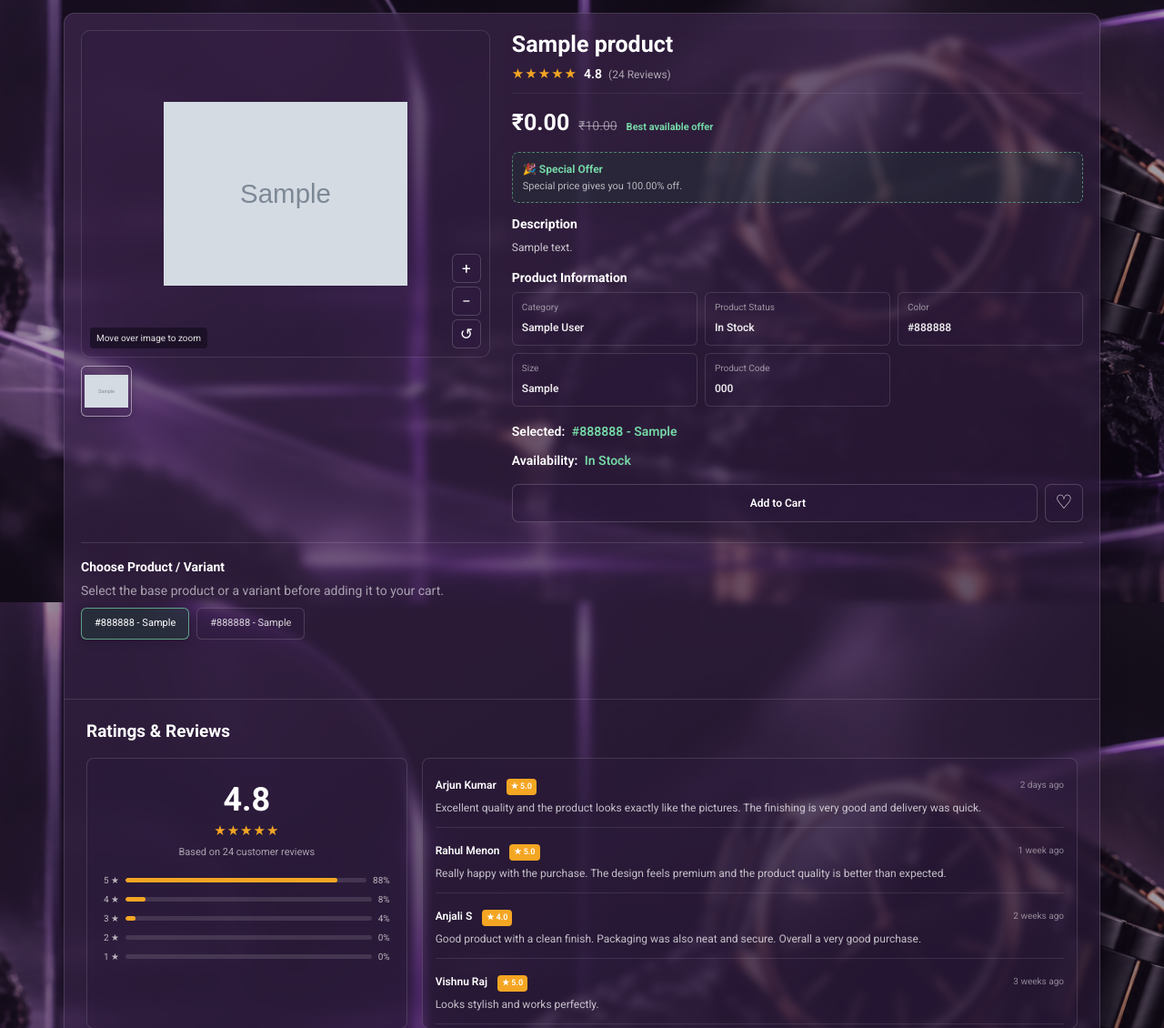
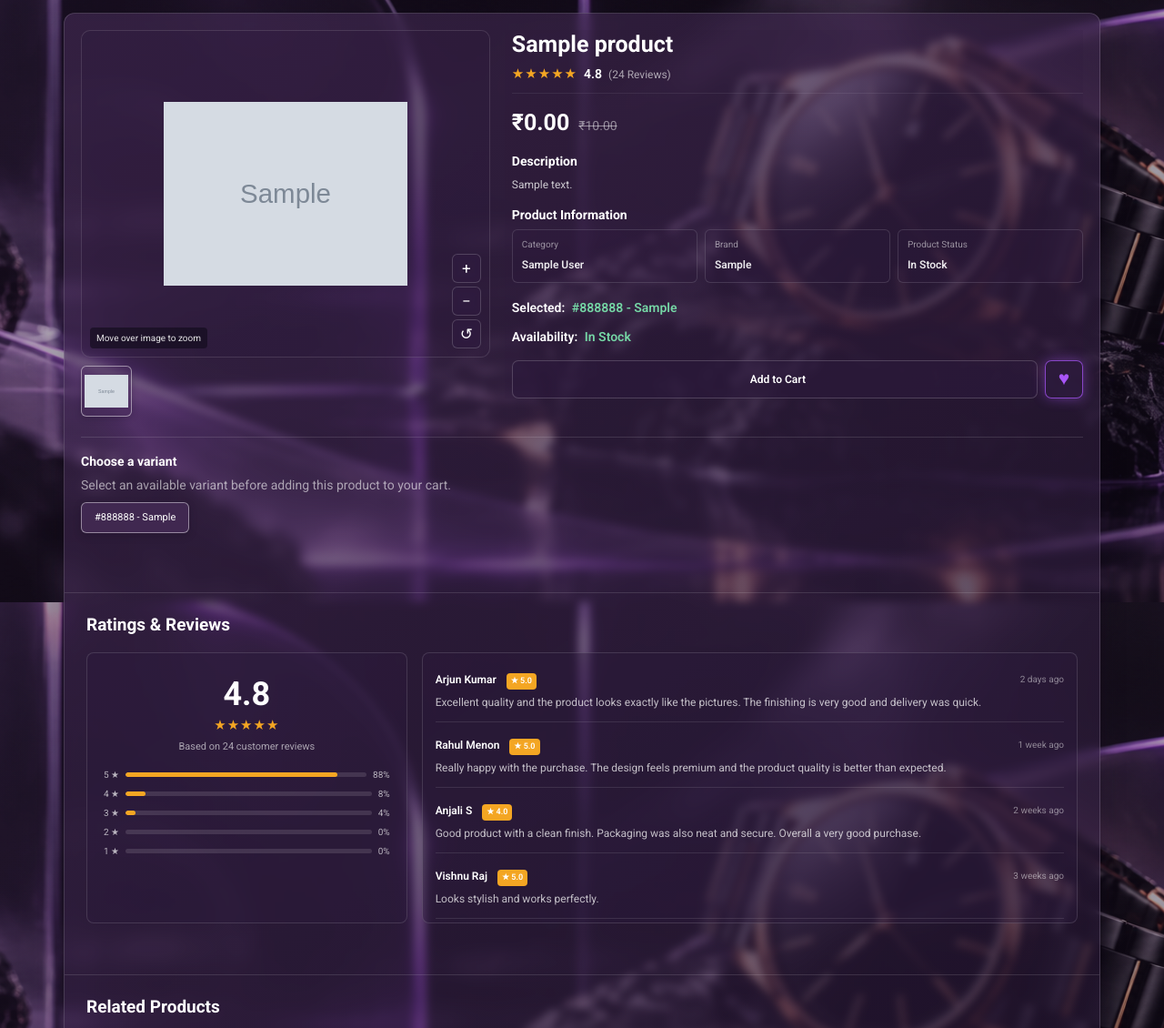
Before and after one commit to MisiriyaYousuf/Vertex-ecommerce, a Django app: a page that uses products/templates/products_details.html in a window 1280 px wide. Shown: the part 138-1268 px from the top of the page at 91% size. Run offline with Django 5.2, Linux system fonts and the light colour scheme; a user stored in the database is signed in; tables that the repository leaves empty hold one stand-in row (values such as "Sample post"); grey boxes marked "Sample" are stand-in pictures; some libraries are stand-ins or nearby versions.

Commit message:
Update product catalog and model

```diff
--- a/products/templates/products_details.html
+++ b/products/templates/products_details.html
@@ -709,11 +709,17 @@
 }
 
 .wishlist-detail-btn:hover {
-    color: #ff8fa0 !important;
-
-    border-color: rgba(255,143,160,.50) !important;
-
-    background: rgba(80,30,45,.45) !important;
+    color: #ffffff !important;
+    border-color: rgba(255,255,255,.35) !important;
+    background: rgba(73,46,91,.82) !important;
+}
+
+.wishlist-detail-btn.is-wishlisted,
+.wishlist-detail-btn.is-wishlisted:hover {
+    color: #a855f7 !important;
+    border-color: rgba(168,85,247,.75) !important;
+    background: rgba(45,27,61,.82) !important;
+    box-shadow: 0 0 14px rgba(168,85,247,.42);
 }
 
 
@@ -1397,11 +1403,11 @@
     id="productImageBox"
 >
 
-{% if product.main_image %}
+{% if product.primary_image %}
 
 <img
     id="mainProductImage"
-    src="{{ product.main_image.image.url }}"
+    src="{{ product.primary_image.image.url }}"
     alt="{{ product.name }}"
     class="product-main-image"
 >
@@ -1462,10 +1468,10 @@
     id="productThumbnails"
 >
 
-{% if product.main_image %}
+{% if product.primary_image %}
 
 <img
-    src="{{ product.main_image.image.url }}"
+    src="{{ product.primary_image.image.url }}"
     alt="{{ product.name }}"
     class="product-thumb active"
     onclick="changeProductImage(this)"
@@ -1475,7 +1481,7 @@
 
 {% for image in product.images.all %}
 
-    {% if not product.main_image or image.id != product.main_image.id %}
+    {% if not product.primary_image or image.id != product.primary_image.id %}
 
         <img
             src="{{ image.image.url }}"
@@ -1539,10 +1545,12 @@
     id="display-product-price"
     class="product-price"
 >
-    {% if product.pricing.has_discount %}
+    {% if product.pricing and product.pricing.has_discount %}
+        ₹{{ product.pricing.unit_price }}
+    {% elif product.pricing %}
         ₹{{ product.pricing.unit_price }}
     {% else %}
-        ₹{{ product.pricing.unit_price }}
+        Unavailable
     {% endif %}
 </span>
 
@@ -1550,11 +1558,11 @@
 <del
     id="display-old-price"
     class="old-price"
-    {% if not product.pricing.has_discount %}
+    {% if not product.pricing or not product.pricing.has_discount %}
         style="display:none;"
     {% endif %}
 >
-    {% if product.pricing.has_discount %}
+    {% if product.pricing and product.pricing.has_discount %}
         ₹{{ product.pricing.original_price }}
     {% endif %}
 </del>
@@ -1563,7 +1571,7 @@
 <span
     id="display-discount-label"
     class="discount-label"
-    {% if not product.pricing.has_discount %}
+    {% if not product.pricing or not product.pricing.has_offer %}
         style="display:none;"
     {% endif %}
 >
@@ -1580,7 +1588,7 @@
 <div
     id="offer-box"
     class="offer-box"
-    {% if not product.pricing.has_discount %}
+    {% if not product.pricing or not product.pricing.has_offer %}
         style="display:none;"
     {% endif %}
 >
@@ -1590,7 +1598,7 @@
 </div>
 
 <div class="offer-text">
-    {{ product.pricing.offer_name }} gives you {{ product.pricing.discount_percentage }}% off.
+    {% if product.pricing and product.pricing.has_offer %}{{ product.pricing.offer_name }} gives you {{ product.pricing.discount_percentage }}% off.{% endif %}
 </div>
 
 </div>
@@ -1650,6 +1658,15 @@
 
 </div>
 
+{% endif %}
+
+{% if product.brand %}
+<div class="col-6 col-md-4">
+<div class="highlight-box">
+<span class="highlight-label">Brand</span>
+<span class="highlight-value">{{ product.brand }}</span>
+</div>
+</div>
 {% endif %}
 
 
@@ -1677,83 +1694,6 @@
 </div>
 
 
-<div
-    id="highlight-color-box"
-    class="col-6 col-md-4"
-    {% if not product.color %}
-        style="display:none;"
-    {% endif %}
->
-
-<div class="highlight-box">
-
-<span class="highlight-label">
-    Color
-</span>
-
-<span
-    id="highlight-color"
-    class="highlight-value"
->
-    {{ product.color }}
-</span>
-
-</div>
-
-</div>
-
-
-<div
-    id="highlight-size-box"
-    class="col-6 col-md-4"
-    {% if not product.size %}
-        style="display:none;"
-    {% endif %}
->
-
-<div class="highlight-box">
-
-<span class="highlight-label">
-    Size
-</span>
-
-<span
-    id="highlight-size"
-    class="highlight-value"
->
-    {{ product.size }}
-</span>
-
-</div>
-
-</div>
-
-
-<div
-    id="highlight-code-box"
-    class="col-6 col-md-4"
-    {% if not product.product_code %}
-        style="display:none;"
-    {% endif %}
->
-
-<div class="highlight-box">
-
-<span class="highlight-label">
-    Product Code
-</span>
-
-<span
-    id="highlight-code"
-    class="highlight-value"
->
-    {{ product.product_code }}
-</span>
-
-</div>
-
-</div>
-
 </div>
 
 </div>
@@ -1794,7 +1734,7 @@
     id="selected-item-label"
     class="stock-success ms-1 small"
 >
-    Base Product
+    Select a variant
 </span>
 
 </div>
@@ -1888,10 +1828,12 @@ Add to Cart
 
 <button
     type="submit"
-    class="wishlist-detail-btn"
-    title="Add to Wishlist"
+    class="wishlist-detail-btn{% if is_wishlisted %} is-wishlisted{% endif %}"
+    title="{% if is_wishlisted %}Remove from Wishlist{% else %}Add to Wishlist{% endif %}"
+    aria-label="{% if is_wishlisted %}Remove from Wishlist{% else %}Add to Wishlist{% endif %}"
+    aria-pressed="{% if is_wishlisted %}true{% else %}false{% endif %}"
 >
-    ♡
+    {% if is_wishlisted %}♥{% else %}♡{% endif %}
 </button>
 
 </form>
@@ -1916,72 +1858,15 @@ Add to Cart
 <div class="variant-section">
 
 <h6 class="section-heading">
-    Choose Product / Variant
+    Choose a variant
 </h6>
 
 <p class="text-muted small mb-2">
-    Select the base product or a variant before adding it to your cart.
+    Select an available variant before adding this product to your cart.
 </p>
 
 
 <div class="variant-buttons">
-
-
-<!-- =====================================================
-     BASE PRODUCT
-     ===================================================== -->
-
-<button
-    type="button"
-    class="variant-button base-product-button"
-    id="base-product-button"
-
-    data-type="base"
-
-    data-variant-id=""
-
-    data-quantity="{{ product.quantity|default:0 }}"
-
-    data-active="{% if product.is_active %}true{% else %}false{% endif %}"
-
-    data-label="{% if product.color and product.size %}{{ product.color|escapejs }} - {{ product.size|escapejs }}{% elif product.color %}{{ product.color|escapejs }}{% elif product.size %}{{ product.size|escapejs }}{% else %}Base Product{% endif %}"
-
-    data-color="{{ product.color|default:''|escapejs }}"
-
-    data-size="{{ product.size|default:''|escapejs }}"
-
-    data-code="{{ product.product_code|default:''|escapejs }}"
-
-    data-price="{{ product.pricing.unit_price }}"
-
-    data-old-price="{% if product.pricing.has_discount %}{{ product.pricing.original_price }}{% endif %}"
-
-    data-discounted="{% if product.pricing.has_discount %}true{% else %}false{% endif %}"
-
-    onclick="showBaseProduct(this)"
-
-    aria-pressed="false"
->
-
-{% if product.color and product.size %}
-
-    {{ product.color }} - {{ product.size }}
-
-{% elif product.color %}
-
-    {{ product.color }}
-
-{% elif product.size %}
-
-    {{ product.size }}
-
-{% else %}
-
-    Base Product
-
-{% endif %}
-
-</button>
 
 
 <!-- =====================================================
@@ -2016,6 +1901,12 @@ Add to Cart
     data-old-price="{% if variant.pricing.has_discount %}{{ variant.pricing.original_price }}{% endif %}"
 
     data-discounted="{% if variant.pricing.has_discount %}true{% else %}false{% endif %}"
+
+    data-has-offer="{% if variant.pricing.has_offer %}true{% else %}false{% endif %}"
+
+    data-offer-name="{{ variant.pricing.offer_name|default:''|escapejs }}"
+
+    data-offer-percentage="{{ variant.pricing.discount_percentage|default:'' }}"
 
     onclick="showVariant(this)"
 
@@ -2311,10 +2202,10 @@ Add to Cart
     class="text-decoration-none"
 >
 
-{% if related_product.main_image %}
+{% if related_product.primary_image %}
 
 <img
-    src="{{ related_product.main_image.image.url }}"
+    src="{{ related_product.primary_image.image.url }}"
     alt="{{ related_product.name }}"
     class="related-image"
 >
@@ -2363,7 +2254,7 @@ Add to Cart
 
 <div class="mb-2">
 
-{% if related_product.pricing.has_discount %}
+{% if related_product.pricing and related_product.pricing.has_discount %}
 
 <span class="related-price">
     ₹{{ related_product.pricing.unit_price }}
@@ -2373,11 +2264,15 @@ Add to Cart
     ₹{{ related_product.pricing.original_price }}
 </del>
 
-{% else %}
+{% elif related_product.pricing %}
 
 <span class="related-price">
     ₹{{ related_product.pricing.unit_price }}
 </span>
+
+{% else %}
+
+    Unavailable
 
 {% endif %}
 
@@ -2544,10 +2439,10 @@ function getBaseGallery() {
 
     const images = [];
 
-    {% if product.main_image %}
+    {% if product.primary_image %}
 
     images.push({
-        src: "{{ product.main_image.image.url }}",
+        src: "{{ product.primary_image.image.url }}",
         alt: "{{ product.name|escapejs }}"
     });
 
@@ -2556,7 +2451,7 @@ function getBaseGallery() {
 
     {% for image in product.images.all %}
 
-    {% if not product.main_image or image.id != product.main_image.id %}
+    {% if not product.primary_image or image.id != product.primary_image.id %}
 
     images.push({
         src: "{{ image.image.url }}",
@@ -2795,6 +2690,9 @@ function updatePrice(button) {
     const discounted =
         button.dataset.discounted === "true";
 
+    const hasOffer =
+        button.dataset.hasOffer === "true";
+
 
     const priceElement =
         getElement(
@@ -2866,7 +2764,7 @@ function updatePrice(button) {
     if (discountLabel) {
 
         discountLabel.style.display =
-            discounted
+            hasOffer
                 ? ""
                 : "none";
 
@@ -2880,9 +2778,16 @@ function updatePrice(button) {
     if (offerBox) {
 
         offerBox.style.display =
-            discounted
+            hasOffer
                 ? ""
                 : "none";
+
+        if (hasOffer) {
+            const offerText = offerBox.querySelector(".offer-text");
+            if (offerText) {
+                offerText.textContent = `${button.dataset.offerName} gives you ${button.dataset.offerPercentage}% off.`;
+            }
+        }
 
     }
 
@@ -4099,22 +4004,57 @@ document.addEventListener(
     "DOMContentLoaded",
     function() {
 
-        const baseButton =
-            getElement(
-                "base-product-button"
-            );
-
-
-        if (baseButton) {
-
-            showBaseProduct(
-                baseButton
-            );
-
+        const firstVariantButton =
+            document.querySelector(".variant-button[data-type='variant']");
+
+        if (firstVariantButton) {
+            showVariant(firstVariantButton);
+        } else {
+            const label = getElement("selected-item-label");
+            const stockText = getElement("selected-stock-text");
+            if (label) label.textContent = "No variants available";
+            if (stockText) stockText.textContent = "Unavailable";
         }
 
     }
 );
 
+</script>
+
+<script>
+document.querySelectorAll(".wishlist-form").forEach((form) => {
+    form.addEventListener("submit", async (event) => {
+        event.preventDefault();
+        const button = form.querySelector(".wishlist-detail-btn");
+        if (!button) return;
+        button.disabled = true;
+        try {
+            const response = await fetch(form.action, {
+                method: "POST",
+                body: new FormData(form),
+                headers: { "X-Requested-With": "XMLHttpRequest" },
+                credentials: "same-origin",
+            });
+            const result = await response.json();
+            if (!response.ok || !result.success) {
+                throw new Error(result.message || "Unable to update your wishlist.");
+            }
+            const wishlisted = result.in_wishlist;
+            button.textContent = wishlisted ? "♥" : "♡";
+            button.classList.toggle("is-wishlisted", wishlisted);
+            button.title = wishlisted ? "Remove from Wishlist" : "Add to Wishlist";
+            button.setAttribute("aria-label", button.title);
+            button.setAttribute("aria-pressed", String(wishlisted));
+        } catch (error) {
+            if (typeof showToast === "function") {
+                showToast(error.message || "Unable to update your wishlist.", "glass");
+            } else {
+                window.alert(error.message || "Unable to update your wishlist.");
+            }
+        } finally {
+            button.disabled = false;
+        }
+    });
+});
 </script>
 {% endblock %}
--- a/products/views.py
+++ b/products/views.py
@@ -2,11 +2,22 @@ from django.contrib.auth.decorators import login_required
 from django.core.paginator import Paginator
 from django.shortcuts import render
 from django.views.decorators.cache import never_cache
-from django.db.models import Exists, OuterRef, Q,Prefetch
+from django.db.models import Exists, OuterRef, Q, Prefetch, Min, Sum, Value, IntegerField, Subquery
+from django.db.models.functions import Coalesce
+from decimal import Decimal, InvalidOperation
 from cart.views import MAX_CART_QUANTITY
+from cart.models import Cart, Wishlist
 from customadmin.models import Category
 from .models import Product, ProductVariant,ProductImage,ProductVariantImage
 from offers.services import add_pricing
+
+
+active_variant_stock = ProductVariant.objects.filter(
+    product_id=OuterRef("pk"), is_active=True
+).values("product_id").annotate(total=Sum("quantity")).values("total")
+active_variant_price = ProductVariant.objects.filter(
+    product_id=OuterRef("pk"), is_active=True
+).values("product_id").annotate(minimum=Min("sale_price")).values("minimum")
 
 
 @never_cache
@@ -27,14 +38,12 @@ def products(request):
             category__is_trashed=False,
         )
         .annotate(
-            has_stock=(
-                Q(quantity__gt=0)
-                | Exists(available_variant)
-            ),
+            has_stock=Exists(available_variant),
+            total_stock=Coalesce(Subquery(active_variant_stock), Value(0), output_field=IntegerField()),
+            minimum_price=Subquery(active_variant_price),
         )
         .select_related(
             "category",
-            "main_image",
         )
         .prefetch_related(
             "images",
@@ -53,13 +62,15 @@ def products(request):
             |
             Q(description__icontains=search_query)
             |
-            Q(product_code__icontains=search_query)
+            Q(variants__color__icontains=search_query)
             |
-            Q(color__icontains=search_query)
+            Q(variants__size__icontains=search_query)
             |
-            Q(size__icontains=search_query)
+            Q(variants__product_code__icontains=search_query)
             |
             Q(category__name__icontains=search_query)
+            |
+            Q(brand__icontains=search_query)
         )
 
     categories = (
@@ -69,16 +80,29 @@ def products(request):
         )
         .order_by("name")
     )
-    selected_category = request.GET.get(
-        "category",
-        "",
-    ).strip()
+    selected_category = request.GET.get("category", "").strip()
+    selected_category_name = request.GET.get("category_name", "").strip()
 
-    if selected_category:
+    if selected_category_name:
+        category = categories.filter(name__iexact=selected_category_name).first()
+        if category:
+            selected_category = str(category.id)
+            product_list = product_list.filter(category_id=category.id)
+        else:
+            product_list = product_list.none()
+    elif selected_category:
+        product_list = product_list.filter(category_id=selected_category)
 
-        product_list = product_list.filter(
-            category_id=selected_category,
-        )
+    brands = list(
+        Product.objects.filter(
+            is_active=True,
+            is_deleted=False,
+            category__is_trashed=False,
+        ).exclude(brand="").values_list("brand", flat=True).distinct().order_by("brand")
+    )
+    selected_brand = request.GET.get("brand", "").strip()
+    if selected_brand:
+        product_list = product_list.filter(brand__iexact=selected_brand)
 
     min_price = request.GET.get(
         "min_price",
@@ -86,49 +110,25 @@ def products(request):
     ).strip()
 
 
-    if min_price:
-
-        try:
-
-            product_list = product_list.filter(
-                Q(
-                    discount_price__gte=min_price,
-                )
-                |
-                Q(
-                    discount_price__isnull=True,
-                    sale_price__gte=min_price,
-                )
-            )
-
-        except (ValueError, TypeError):
-
-            pass
-
     max_price = request.GET.get(
         "max_price",
         "",
     ).strip()
 
 
-    if max_price:
-
-        try:
-
-            product_list = product_list.filter(
-                Q(
-                    discount_price__lte=max_price,
-                )
-                |
-                Q(
-                    discount_price__isnull=True,
-                    sale_price__lte=max_price,
-                )
-            )
-
-        except (ValueError, TypeError):
-
-            pass
+    price_filter = Q()
+    has_price_filter = False
+    try:
+        if min_price:
+            price_filter &= Q(variants__sale_price__gte=Decimal(min_price))
+            has_price_filter = True
+        if max_price:
+            price_filter &= Q(variants__sale_price__lte=Decimal(max_price))
+            has_price_filter = True
+    except (InvalidOperation, ValueError, TypeError):
+        has_price_filter = False
+    if has_price_filter:
+        product_list = product_list.filter(price_filter)
 
     selected_stock = request.GET.get(
         "stock",
@@ -156,18 +156,12 @@ def products(request):
 
     if selected_sort == "price_low":
 
-        product_list = product_list.order_by(
-            "discount_price",
-            "sale_price",
-        )
+        product_list = product_list.order_by("minimum_price", "id")
 
 
     elif selected_sort == "price_high":
 
-        product_list = product_list.order_by(
-            "-discount_price",
-            "-sale_price",
-        )
+        product_list = product_list.order_by("-minimum_price", "-id")
 
 
     elif selected_sort == "name_asc":
@@ -187,8 +181,11 @@ def products(request):
     else:
 
         product_list = product_list.order_by(
+            "-updated_at",
             "-id",
         )
+
+    product_list = product_list.distinct()
 
     paginator = Paginator(
         product_list,
@@ -205,15 +202,40 @@ def products(request):
         page_number,
     )
 
+    wishlisted_product_ids = set(
+        Wishlist.objects.filter(
+            user=request.user,
+            product_id__in=[product.id for product in products_page],
+        ).values_list("product_id", flat=True)
+    )
+    cart_product_ids = set(
+        Cart.objects.filter(
+            user=request.user,
+            product_id__in=[product.id for product in products_page],
+        ).values_list("product_id", flat=True)
+    )
+
     for product in products_page:
-        add_pricing(product)
+        priced_variants = []
         for variant in product.variants.all():
             add_pricing(product, variant)
+            if variant.is_active:
+                priced_variants.append(variant)
+        product.display_variant = min(priced_variants, key=lambda variant: variant.pricing.unit_price) if priced_variants else None
+        product.pricing = product.display_variant.pricing if product.display_variant else None
     context = {
 
         "products": products_page,
 
+        "wishlisted_product_ids": wishlisted_product_ids,
+
+        "cart_product_ids": cart_product_ids,
+
         "categories": categories,
+
+        "brands": brands,
+
+        "selected_brand": selected_brand,
 
         "selected_category": selected_category,
 
@@ -249,7 +271,6 @@ def products_details(request, name):
         )
         .select_related(
             "category",
-            "main_image",
         )
         .prefetch_related(
             Prefetch(
@@ -298,7 +319,6 @@ def products_details(request, name):
         )
         .select_related(
             "category",
-            "main_image",
         )
         .prefetch_related(
             "images",
@@ -306,17 +326,27 @@ def products_details(request, name):
         .distinct()[:8]
     )
 
-    add_pricing(product)
     for variant in variants:
         add_pricing(product, variant)
+    product.display_variant = min(variants, key=lambda variant: variant.pricing.unit_price) if variants else None
+    product.pricing = product.display_variant.pricing if product.display_variant else None
     for related_product in related_products:
-        add_pricing(related_product)
+        related_variants = [v for v in related_product.variants.all() if v.is_active]
+        for variant in related_variants:
+            add_pricing(related_product, variant)
+        related_product.display_variant = min(related_variants, key=lambda variant: variant.pricing.unit_price) if related_variants else None
+        related_product.pricing = related_product.display_variant.pricing if related_product.display_variant else None
 
     return render(
         request,
         "products_details.html",
         {
             "product": product,
+
+            "is_wishlisted": Wishlist.objects.filter(
+                user=request.user,
+                product=product,
+            ).exists(),
 
             "variants": variants,
 
```
Also changed, not shown: products/models.py (+18 -43 lines), products/templates/product.html (+105 -52 lines), products/migrations/0002_remove_product_color_remove_product_discount_price_and_more.py (added), products/migrations/0003_remove_product_main_image.py (added), products/migrations/0004_product_brand.py (added).
